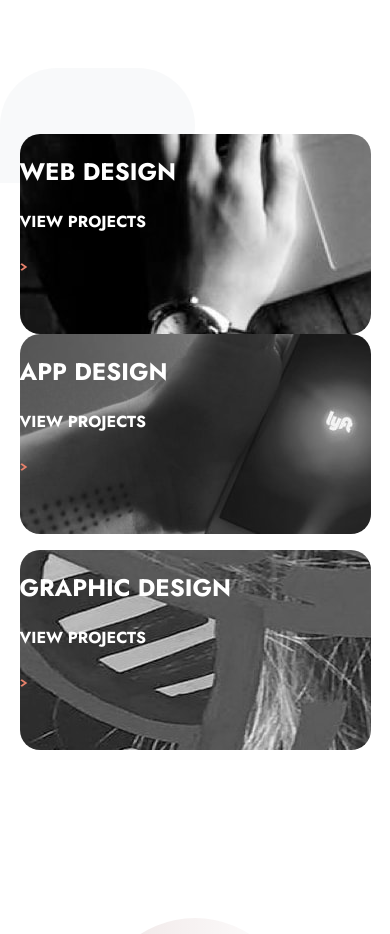
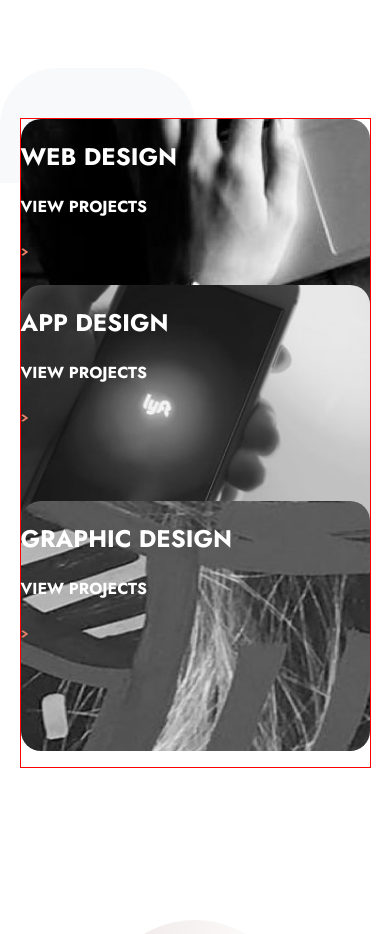
Before and after one commit to SJellen/designo, a Next.js app: page / in a window 390 px wide. Shown: the part 1007-1941 px from the top of the page. Built offline with nearby package versions, Linux system fonts and the light colour scheme.

Commit message:
work on mobile imagenavs

```diff
--- a/styles/AppDesign/AppTileNav.module.scss
+++ b/styles/AppDesign/AppTileNav.module.scss
@@ -31,3 +31,13 @@
     }
 
 }
+
+@media only screen and (max-width: 500px) {
+    .container {
+        background-color: gray;
+        background-image: url('../../public/assets/home/mobile/image-app-design.jpg');
+        background-size: cover;
+        width: 100%;
+        height: 250px;
+    }
+}
--- a/styles/GraphicDesign/GraphicTileNav.module.scss
+++ b/styles/GraphicDesign/GraphicTileNav.module.scss
@@ -31,3 +31,13 @@
     }
 
 }
+
+@media only screen and (max-width: 500px) {
+    .container {
+        background-color: gray;
+        background-image: url('../../public/assets/home/mobile/image-graphic-design.jpg');
+        background-size: cover;
+        width: 100%;
+        height: 250px;
+    }
+}
--- a/styles/Home/ImageNav.module.scss
+++ b/styles/Home/ImageNav.module.scss
@@ -6,11 +6,11 @@
     margin: 7.5rem auto;
     display: flex;
     justify-content: space-between;
+    border: 1px solid red;
 }
 
 .leftContainer {
     width: 48.5%;
-    height: 100%;
     display: flex;
     align-items: center;
     justify-content: flex-start;
@@ -47,7 +47,7 @@
     .leftContainer {
         width: 100%;
         height: 200px;
-        margin: 1rem auto 0 auto;
+        margin: 0 auto 1rem auto;
     }
 
     .rightContainer {
@@ -63,3 +63,7 @@
         height: 200px;
     }
 }
+
+@media only screen and (max-width: 500px) {
+
+}
--- a/styles/Home/WebDesignTileHome.module.scss
+++ b/styles/Home/WebDesignTileHome.module.scss
@@ -2,7 +2,7 @@
 
 .container {
     width: 100%;
-    height: auto;
+    height: 95.75%;
     border-radius: 20px;
     color: V.$white;
     margin: 1rem auto;
@@ -15,27 +15,9 @@
     cursor: pointer;
 }
 
-// .imgContainer {
-//     z-index: 0;
-//     position: relative;
-
-//     .imgContainerDesktop {
-//         img {
-//             border-radius: 15px;
-//         }
-//     }
-//     .imgContainerTablet {
-//         display: none;
-//     }
-//     .imgContainerMobile {
-//         display: none;
-//     }
-// }
-
 .textContainer {
     z-index: 2;
     position: relative;
-
 }
 
 @media only screen and (max-width: 900px) {
--- a/styles/WebDesign/WebTileNav.module.scss
+++ b/styles/WebDesign/WebTileNav.module.scss
@@ -6,10 +6,9 @@
     border-radius: 20px;
     color: V.$white;
     margin: 1rem auto;
-    border: 1px solid gold;
-    background-color: red;
     background-image: url('../../public/assets/home/desktop/image-web-design-small.jpg');
     background-size: cover;
+    background-color: gray;
 }
 
 .container:hover {
@@ -33,3 +32,14 @@
     }
 
 }
+
+
+@media only screen and (max-width: 500px) {
+    .container {
+        background-color: gray;
+        background-image: url('../../public/assets/home/mobile/image-web-design.jpg');
+        background-size: cover;
+        width: 100%;
+        height: 250px;
+    }
+}
```
